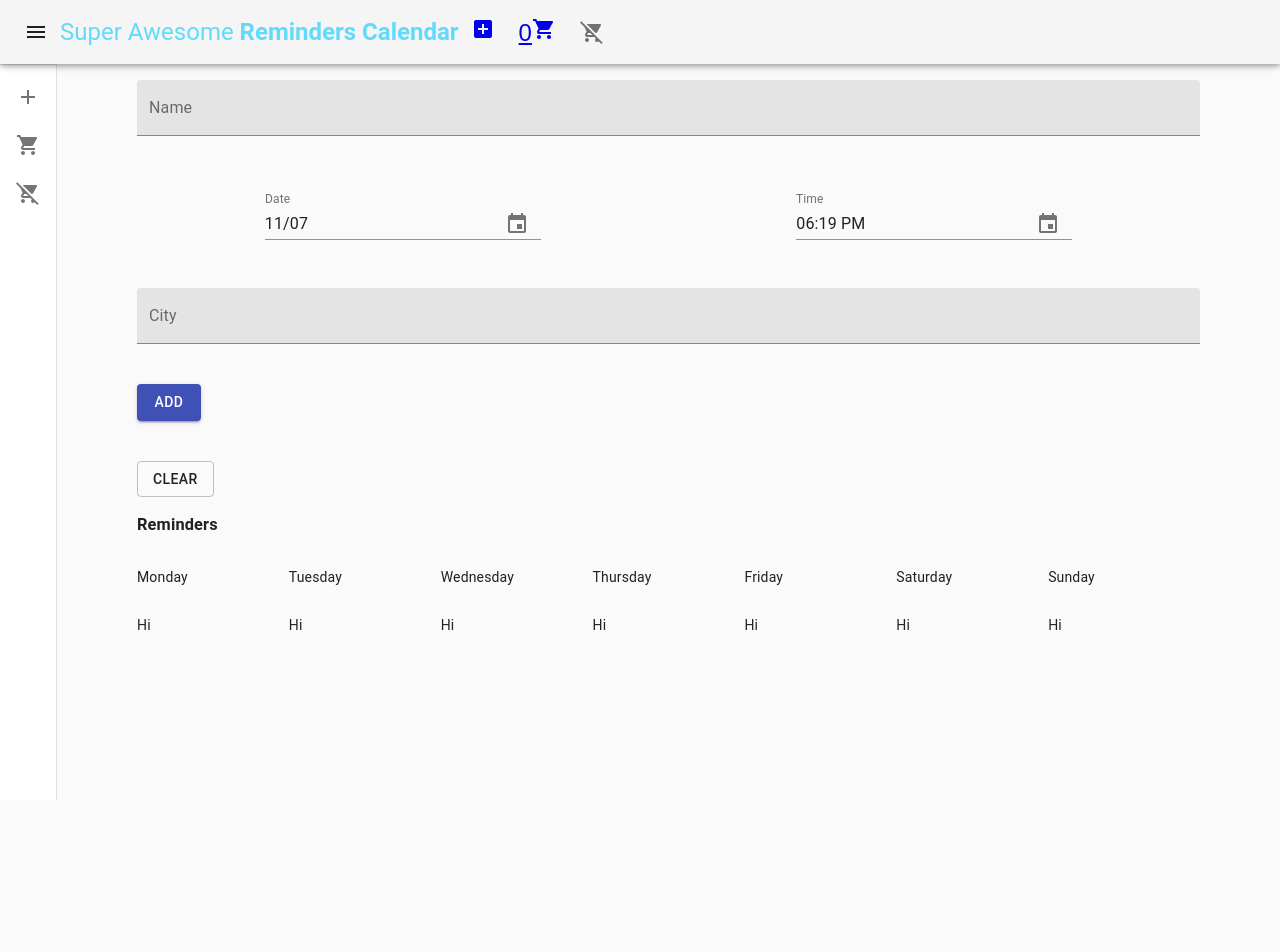
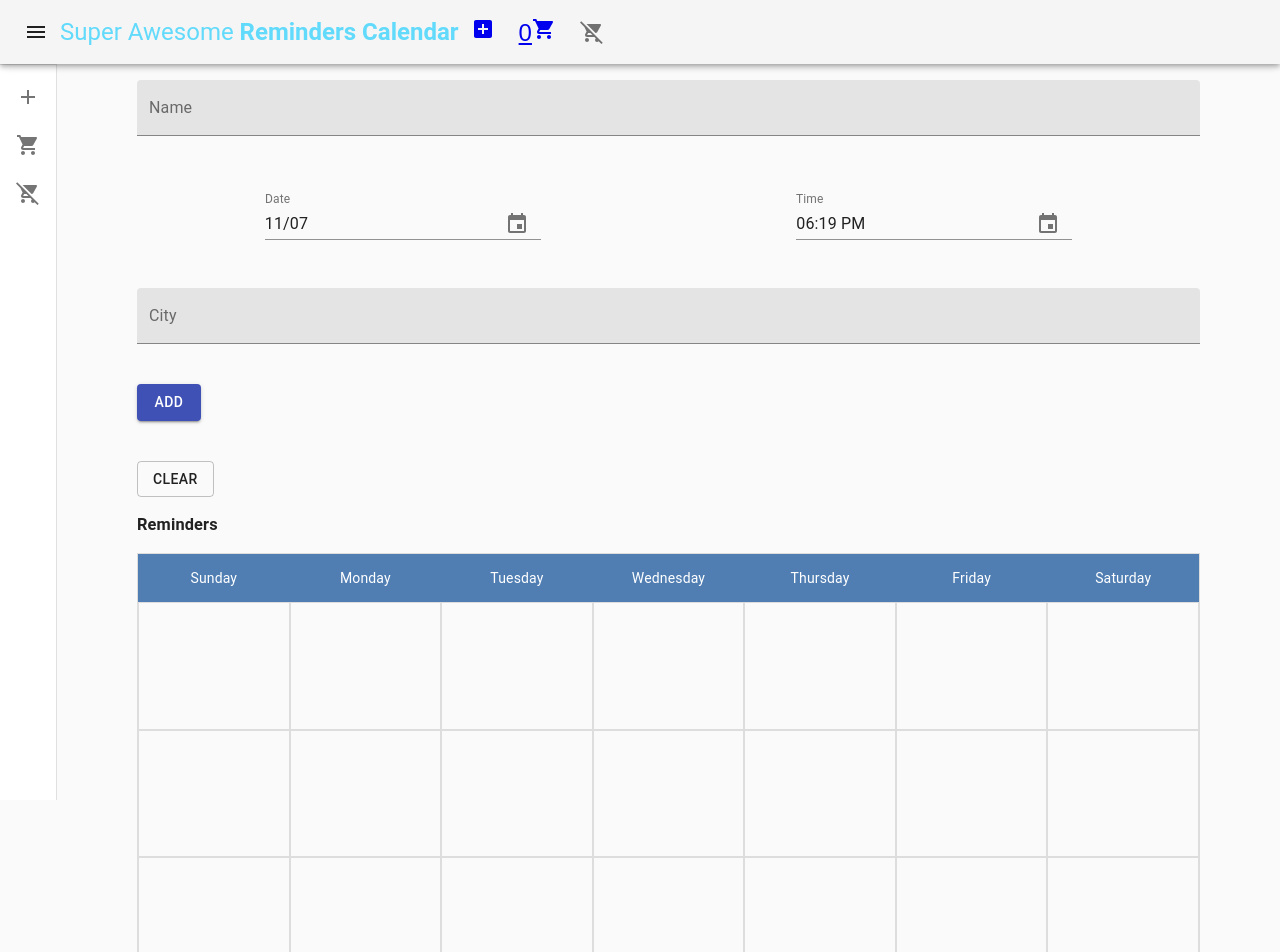
Before and after one commit to sagrath23/super-awesome-calendar, a React (Create React App) app: page / in a window 1280 px wide. Shown: the top 952 px of the page. Before the commit the page ends 800 px from the top, so only its background shows below. Built offline with nearby package versions, Linux system fonts and the light colour scheme.

Commit message:
add calendar basic layout

```diff
--- a/src/components/Calendar/Calendar.js
+++ b/src/components/Calendar/Calendar.js
@@ -1,20 +1,24 @@
 import React from 'react';
 import { useSelector } from 'react-redux';
 import { makeStyles, useTheme } from '@material-ui/core/styles';
+import { CalendarWeek } from './CalendarWeek';
 import { ReminderPill } from '../ReminderPill';
 import { remindersSelector } from '../../selectors';
-import { CalendarItem } from './CalendarItem';
 
 // 7 columns x 5 rows
-const days = ['Monday', 'Tuesday', 'Wednesday', 'Thursday', 'Friday', 'Saturday', 'Sunday'];
+const days = ['Sunday', 'Monday', 'Tuesday', 'Wednesday', 'Thursday', 'Friday', 'Saturday'];
 // const weeks = [1, 2, 3, 4, 5];
 const useStyles = makeStyles((theme) => ({
   calendar: {
+    border: '1px solid #DDDDDD',
     display: 'grid',
     gridAutoFlow: 'row',
-    gridTemplateColumns: 'repeat(7, 1fr)'
+    gridTemplateColumns: 'repeat(7, 1fr)',
+    gridTemplateRows: 'auto repeat(5, 20%)',
+    height: '80vh'
   },
   dayCell: {
+    display: 'grid',
     alignContent: 'center',
     backgroundColor: '#507eb3',
     color: '#fff',
@@ -29,8 +33,12 @@ export const Calendar = () => {
   return (
     <>
       <div className={classes.calendar}>
-        {days.map((day) => (<CalendarItem><p>{day}</p></CalendarItem>))}
-        {days.map(() => (<div><p>Hi</p></div>))}
+        {days.map((day) => (<div className={classes.dayCell}><p>{day}</p></div>))}
+        <CalendarWeek days={days} />
+        <CalendarWeek days={days} />
+        <CalendarWeek days={days} />
+        <CalendarWeek days={days} />
+        <CalendarWeek days={days} />
       </div>
       {reminders.map((reminder) => (<ReminderPill {...reminder} />))}
     </>
--- a/src/components/Calendar/CalendarItem/CalendarItem.js
+++ b/src/components/Calendar/CalendarItem/CalendarItem.js
@@ -1,11 +1,19 @@
 import React, { Children } from 'react';
 import PropTypes from 'prop-types';
+import { makeStyles, useTheme } from '@material-ui/core/styles';
 import Grid from '@material-ui/core/Grid';
 
+const useStyles = makeStyles(() => ({
+  calendarItem: {
+    border: '1px solid #DDDDDD'
+  }
+}));
+
 export const CalendarItem = ({ children }) => {
+  const classes = useStyles();
 
   return (
-    <Grid>
+    <Grid className={classes.calendarItem}>
       {Children.map(children, (node, index) => <div key={`form-children-${index}`}>{node}</div>)}
     </Grid>
   );
--- /dev/null
+++ b/src/components/Calendar/CalendarWeek/CalendarWeek.js
@@ -0,0 +1,10 @@
+import React from 'react';
+import { CalendarItem } from '../CalendarItem';
+
+export const CalendarWeek = ({ days }) => {
+  return (
+    <>
+      {days.map(() => (<CalendarItem />))}
+    </>
+  );
+};
--- /dev/null
+++ b/src/components/Calendar/CalendarWeek/index.js
@@ -0,0 +1 @@
+export * from './CalendarWeek';
```
